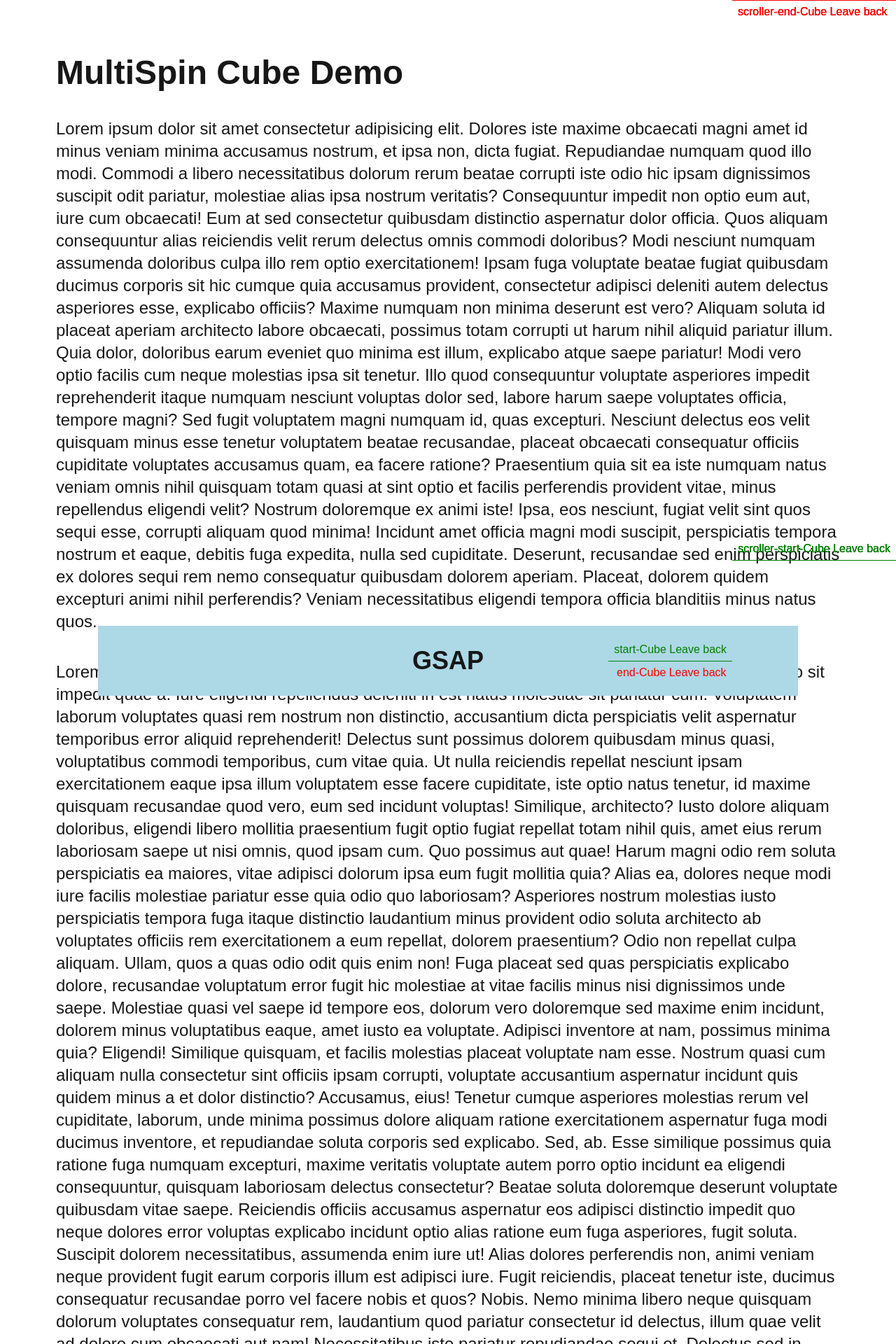
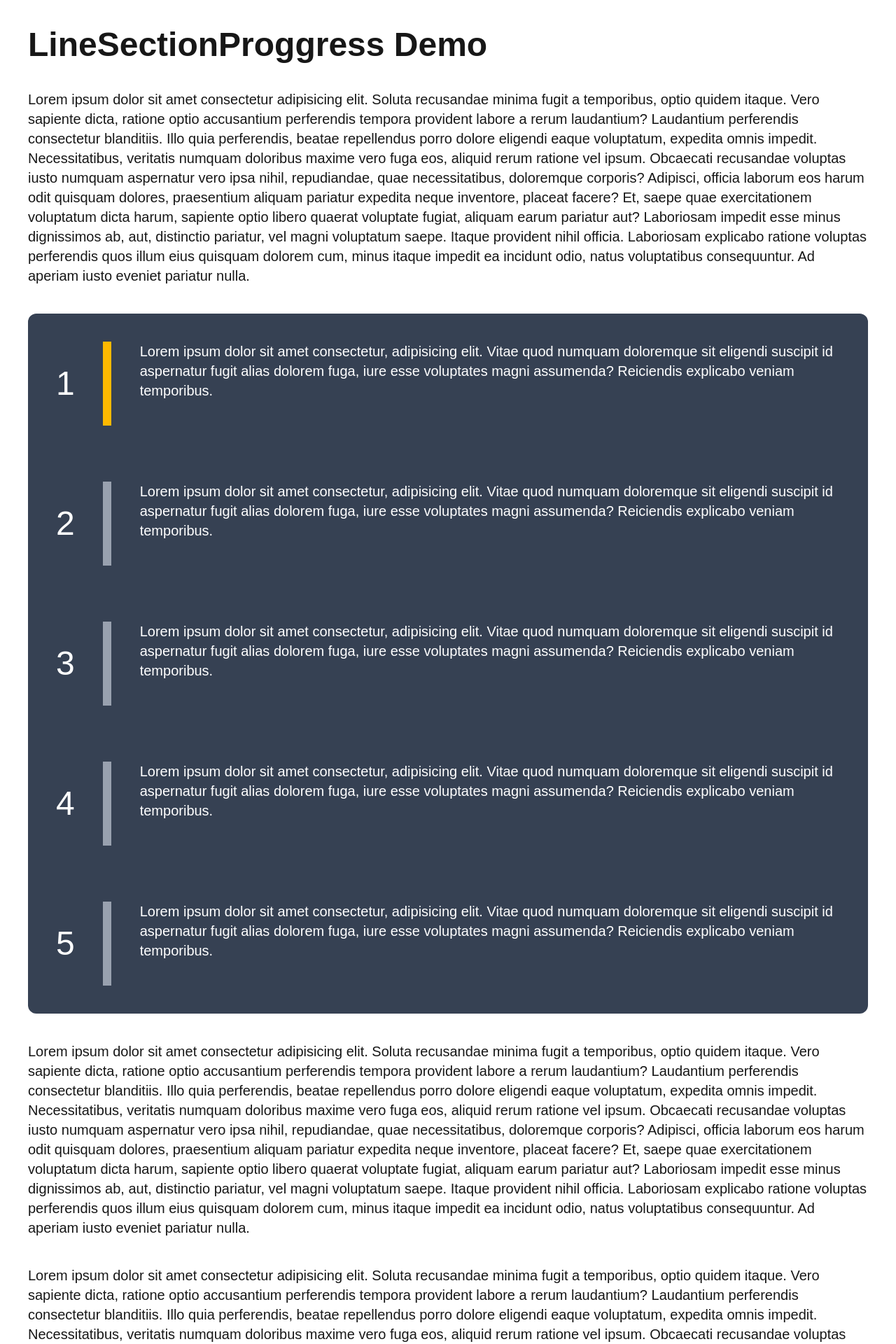
Before and after one commit to dev-zyrushiyao/gsap-sketchpad-v3, a Next.js app: page / in a window 1280 px wide. Shown: the top 1920 px of the page at 70% size. Built offline with nearby package versions, Linux system fonts and the light colour scheme.

Commit message:
Added new component

```diff
--- /dev/null
+++ b/app/component/LineSectionProggress.tsx
@@ -0,0 +1,162 @@
+import { useGSAP } from "@gsap/react";
+import gsap from "gsap";
+import { ScrollTrigger } from "gsap/ScrollTrigger";
+import React, { useRef } from "react";
+
+gsap.registerPlugin(ScrollTrigger);
+
+export default function LineSectionProggress() {
+  const container = useRef<HTMLDivElement>(null);
+
+  useGSAP(
+    () => {
+      const sectionWrapper =
+        container.current?.querySelectorAll<HTMLDivElement>(".section-wrapper");
+      const progressWrapper =
+        container.current?.querySelectorAll<HTMLDivElement>(
+          ".progress-wrapper",
+        );
+
+      if (!sectionWrapper || !progressWrapper) return;
+
+      sectionWrapper.forEach((section) => {
+        gsap.set(section, { opacity: 1 });
+      });
+
+      progressWrapper.forEach((wrapper, index) => {
+        gsap.set(wrapper, { overflow: "clip" });
+
+        const progressWrapperHeight = wrapper.offsetHeight;
+
+        const progressLines = wrapper.querySelectorAll(".progress-line");
+        const progressTween = gsap.fromTo(
+          progressLines,
+          {
+            y: index !== 0 ? -progressWrapperHeight : 0,
+          },
+          {
+            duration: 1,
+            y: index !== 4 ? progressWrapperHeight : 0,
+            ease: "none",
+            // stagger: 0.5,
+          },
+        );
+
+        ScrollTrigger.create({
+          trigger: wrapper,
+          animation: progressTween,
+          start: "top 300px",
+          end: "bottom 200px",
+          //   markers: true,
+          scrub: 0.5,
+        });
+
+        // progressLines.forEach((line, index) => {
+        //   console.log("line index", index);
+
+        //   const progressTween = gsap.to(line, {
+        //     y: index === 4 ? 0 : progressWrapperHeight,
+        //     ease: "none",
+        //   });
+
+        //   ScrollTrigger.create({
+        //     trigger: wrapper,
+        //     animation: progressTween,
+        //     start: "top 300px",
+        //     end: "bottom 200px",
+
+        //     markers: true,
+        //     scrub: 1,
+        //   });
+        // });
+      });
+
+      //clip the wrapper overflow and set the progress line to start at the top of the wrapper
+      //   const progressWrapperHeight = progressWrapper[0].offsetHeight;
+      //   gsap.set(progressWrapper, { overflow: "clip" });
+      //   gsap.set(progressLine, { y: -progressWrapperHeight / 2 });
+    },
+    { scope: container },
+  );
+
+  return (
+    <div className="p-10 flex flex-col gap-10">
+      <h3 className="text-5xl font-bold">LineSectionProggress Demo</h3>
+      <p className="text-xl">
+        Lorem ipsum dolor sit amet consectetur adipisicing elit. Soluta
+        recusandae minima fugit a temporibus, optio quidem itaque. Vero sapiente
+        dicta, ratione optio accusantium perferendis tempora provident labore a
+        rerum laudantium? Laudantium perferendis consectetur blanditiis. Illo
+        quia perferendis, beatae repellendus porro dolore eligendi eaque
+        voluptatum, expedita omnis impedit. Necessitatibus, veritatis numquam
+        doloribus maxime vero fuga eos, aliquid rerum ratione vel ipsum.
+        Obcaecati recusandae voluptas iusto numquam aspernatur vero ipsa nihil,
+        repudiandae, quae necessitatibus, doloremque corporis? Adipisci, officia
+        laborum eos harum odit quisquam dolores, praesentium aliquam pariatur
+        expedita neque inventore, placeat facere? Et, saepe quae exercitationem
+        voluptatum dicta harum, sapiente optio libero quaerat voluptate fugiat,
+        aliquam earum pariatur aut? Laboriosam impedit esse minus dignissimos
+        ab, aut, distinctio pariatur, vel magni voluptatum saepe. Itaque
+        provident nihil officia. Laboriosam explicabo ratione voluptas
+        perferendis quos illum eius quisquam dolorem cum, minus itaque impedit
+        ea incidunt odio, natus voluptatibus consequuntur. Ad aperiam iusto
+        eveniet pariatur nulla.
+      </p>
+      <div
+        ref={container}
+        className="item-list h-fit bg-gray-700 text-white rounded-xl flex flex-col gap-10 p-5"
+      >
+        {Array.from({ length: 5 }, (_, index) => {
+          return (
+            <section
+              key={index}
+              className="section-wrapper flex flex-row gap-5 justify-center items-start p-5 opacity-0"
+            >
+              <div className="number-wrapper h-full w-fit   flex flex-row gap-10 justify-start items-center lg:text-5xl text-3xl">
+                {index + 1}
+                <div className="progress-wrapper h-30 w-3 bg-gray-400">
+                  <div className="progress-line h-30 w-3  bg-amber-400"></div>
+                </div>
+              </div>
+
+              <div className="divider h-full w-0.5 bg-gray-600"></div>
+              <div className="h-full ">
+                <p className="lg:text-xl">
+                  Lorem ipsum dolor sit amet consectetur, adipisicing elit.
+                  Vitae quod numquam doloremque sit eligendi suscipit id
+                  aspernatur fugit alias dolorem fuga, iure esse voluptates
+                  magni assumenda? Reiciendis explicabo veniam temporibus.
+                </p>
+              </div>
+            </section>
+          );
+        })}
+      </div>
+      {Array.from({ length: 5 }, (_, index) => {
+        return (
+          <p key={index} className="text-xl">
+            Lorem ipsum dolor sit amet consectetur adipisicing elit. Soluta
+            recusandae minima fugit a temporibus, optio quidem itaque. Vero
+            sapiente dicta, ratione optio accusantium perferendis tempora
+            provident labore a rerum laudantium? Laudantium perferendis
+            consectetur blanditiis. Illo quia perferendis, beatae repellendus
+            porro dolore eligendi eaque voluptatum, expedita omnis impedit.
+            Necessitatibus, veritatis numquam doloribus maxime vero fuga eos,
+            aliquid rerum ratione vel ipsum. Obcaecati recusandae voluptas iusto
+            numquam aspernatur vero ipsa nihil, repudiandae, quae
+            necessitatibus, doloremque corporis? Adipisci, officia laborum eos
+            harum odit quisquam dolores, praesentium aliquam pariatur expedita
+            neque inventore, placeat facere? Et, saepe quae exercitationem
+            voluptatum dicta harum, sapiente optio libero quaerat voluptate
+            fugiat, aliquam earum pariatur aut? Laboriosam impedit esse minus
+            dignissimos ab, aut, distinctio pariatur, vel magni voluptatum
+            saepe. Itaque provident nihil officia. Laboriosam explicabo ratione
+            voluptas perferendis quos illum eius quisquam dolorem cum, minus
+            itaque impedit ea incidunt odio, natus voluptatibus consequuntur. Ad
+            aperiam iusto eveniet pariatur nulla.
+          </p>
+        );
+      })}
+    </div>
+  );
+}
--- a/app/component/MultiSpinningCube.tsx
+++ b/app/component/MultiSpinningCube.tsx
@@ -21,20 +21,6 @@ export default function MultiSpinningCube() {
         container.current?.querySelectorAll(".cube-container");
       if (!cubeContainer) return;
 
-      gsap.set(cubeContainer, {
-        width: cubeWidth,
-        height: cubeHeight,
-        opacity: 1,
-        position: "absolute",
-        top: "50%",
-        left: "50%",
-        transformStyle: "preserve-3d",
-        transformOrigin: `50% 50% -${cubeHeight / 2}px`,
-        xPercent: -50,
-        yPercent: -50,
-        rotateX: -90,
-      });
-
       cubeContainer.forEach((cubeCont) => {
         console.log(cubeCont);
         gsap.set(cubeCont, {
@@ -48,7 +34,7 @@ export default function MultiSpinningCube() {
           transformOrigin: `50% 50% -${cubeHeight / 2}px`,
           xPercent: -50,
           yPercent: -50,
-          rotateX: -90,
+          rotateX: -90, //start position of array 0
         });
 
         const cubes = cubeCont.querySelectorAll(".cube");
@@ -78,6 +64,7 @@ export default function MultiSpinningCube() {
       });
 
       const cubeWrapper = gsap.utils.toArray<HTMLDivElement>(".cube-wrapper");
+      gsap.set(cubeWrapper, { height: cubeHeight });
 
       cubeWrapper.forEach((wrapper, index) => {
         const cubeTween = gsap.to(cubeContainer[index], {
@@ -108,7 +95,7 @@ export default function MultiSpinningCube() {
           onLeave: () => {
             cubeTween.reverse();
           },
-          markers: true,
+          // markers: true,
         });
       });
     },
@@ -157,10 +144,8 @@ export default function MultiSpinningCube() {
         {sectionTitle.map((title) => {
           return (
             <section key={title}>
-              <div
-                className={`cube-wrapper h-[${cubeHeight}] w-full flex flex-col justify-center relative`}
-              >
-                <div className="cube-container opacity-1">
+              <div className="cube-wrapper w-full flex flex-col justify-center relative">
+                <div className="cube-container opacity-0">
                   {Array.from({ length: 2 }, (_, index) => {
                     return (
                       <div
--- a/app/page.tsx
+++ b/app/page.tsx
@@ -21,6 +21,7 @@ import SplitTextScroll from "./component/SplitTextScroll";
 import OffScreenResetDemo from "./component/OffScreenResetDemo";
 import SpinningCube from "./component/SpinningCube";
 import MultiSpinningCube from "./component/MultiSpinningCube";
+import LineSectionProggress from "./component/LineSectionProggress";
 
 gsap.registerPlugin(ScrollTrigger);
 
@@ -71,7 +72,9 @@ export default function Home() {
       <OffScreenResetDemo />
       <BlankDiv /> */}
       {/* <SpinningCube /> */}
-      <MultiSpinningCube />
+      {/* <MultiSpinningCube />
+      <BlankDiv /> */}
+      <LineSectionProggress />
     </div>
   );
 }
```
